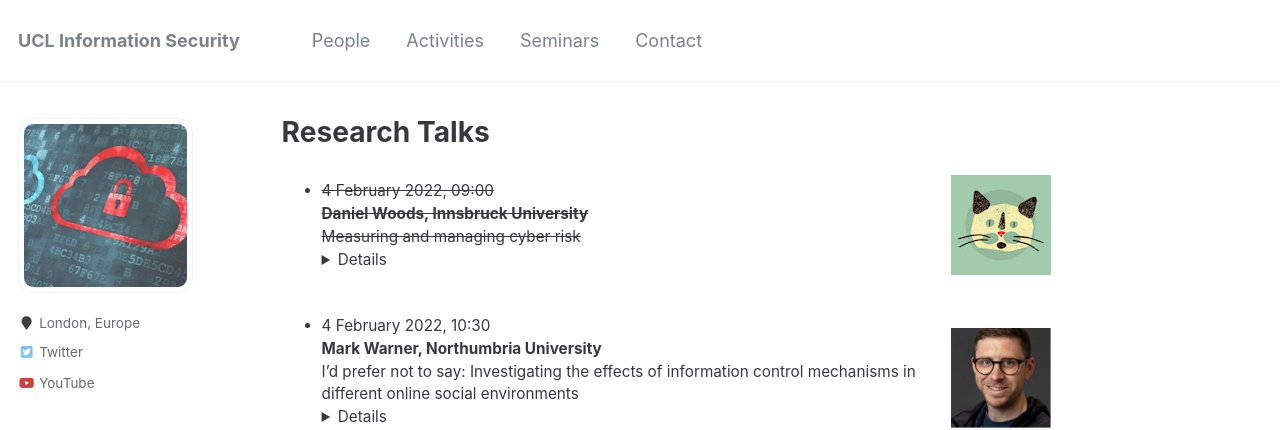
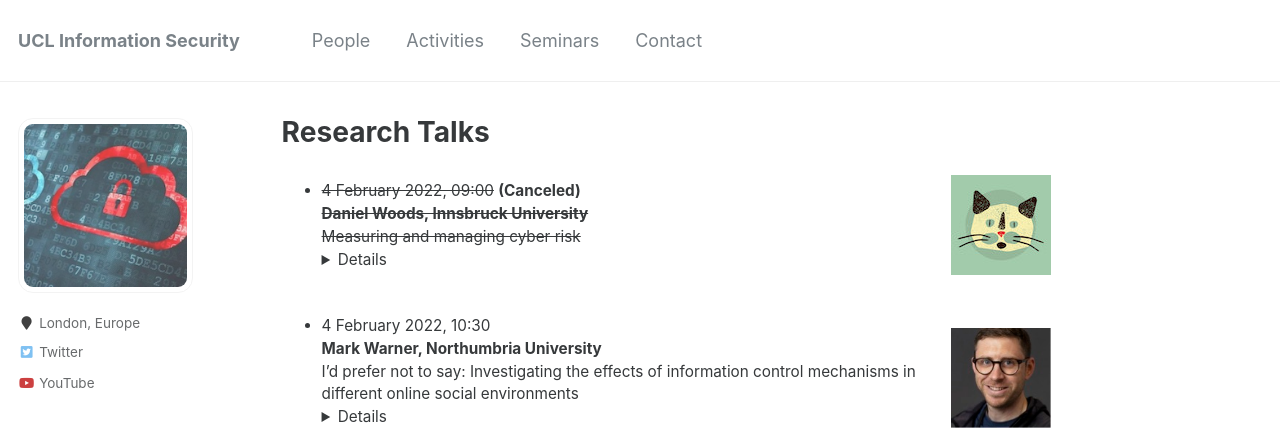
Before and after one commit to uclisec/uclisec.github.io, a Jekyll site: the page built from _pages/research-talks.md, in a window 1280 px wide and 1282 px high. Shown: the top 430 px of the window. Built offline with Jekyll 4.4.1, drawn with Linux system fonts in a browser that asks for light colours.

Commit message:
canceled

```diff
--- a/_pages/research-talks.md
+++ b/_pages/research-talks.md
@@ -5,7 +5,7 @@ layout: single
 ---
 
 <img src="../../images2/cat.jpg" style="float:right;width:100px;height:100px;margin-top:15px">
-- ~~4 February 2022, 09:00~~
+- ~~4 February 2022, 09:00~~ **(Canceled)**
 ~~**Daniel Woods, Innsbruck University**~~
 ~~Measuring and managing cyber risk~~ <details>**Abstract:** Improving cybersecurity across society requires more than just designing secure systems, we must also understand the evidence base and incentive structure that leads firms to adopt secure solutions. This talk begins with a systematisation of 30 years of quantitative cyber risk research.  I then present an approach to estimating the risk and size of cyber losses that involves reverse engineering insurance prices.  I also present ongoing work trying to quantify software security via 0-day exploit prices.  The second part of the talk presents evidence about how insurers and lawyers are fundamentally changing how firms respond to cyber incidents.
 <br>**Bio:** Daniel Woods is currently a Marie Curie Fellow at the University of Innsbruck in the Austrian Alps.  He received his PhD from the University of Oxford's computer science department, during which he visited the University of Tulsa as a Fulbright scholar.  He received an MSci in mathematics from the University of Bristol.<br>
```
